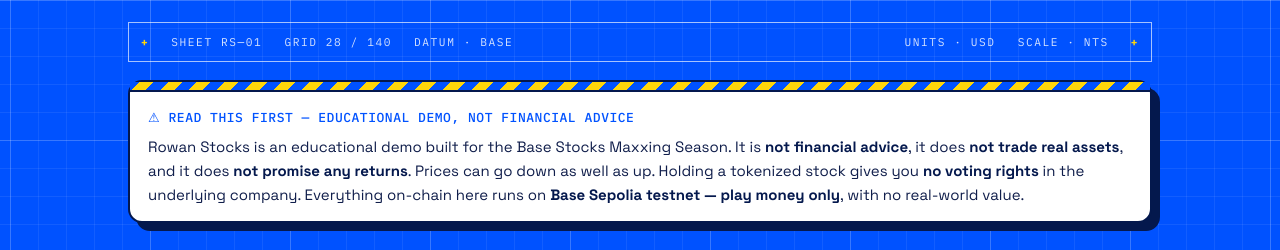
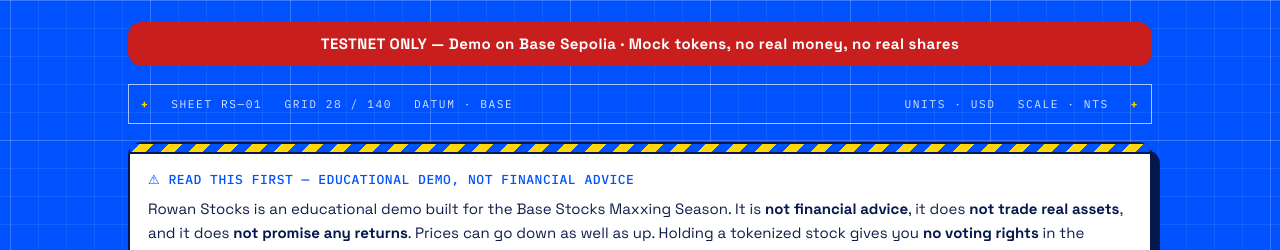
Before and after one commit to whiteholic-beep/rowan-stocks, a plain HTML site: page index.html in a window 1280 px wide. Shown: the top 250 px of the page. Drawn offline with nearby package versions, Linux system fonts and the light colour scheme; no server answers.

Commit message:
Loud red TESTNET headline strip on both pages
- index.html + rules.html: a full-width red strip as the first thing
  on the page — 'TESTNET ONLY — Demo on Base Sepolia · Mock tokens,
  no real money, no real shares'.
- The detailed risk banner stays as-is below it; the strip is the
  headline so nobody mistakes the demo for mainnet trading.
- No logic change; 104/104 tests pass.

```diff
--- a/index.html
+++ b/index.html
@@ -95,6 +95,15 @@
       }
       .risk p { margin: 0; color: var(--ink); font-size: 15px; line-height: 24px; }
       .risk p b { color: var(--blue-ink); }
+
+      /* ---------- Testnet headline strip: loud red, first thing on the page ---------- */
+      .testnet-strip {
+        background: #c81e1e; color: #fff;
+        font-weight: 800; text-align: center;
+        font-size: 15px; line-height: 22px; letter-spacing: 0.03em;
+        padding: 11px 14px; margin-bottom: 18px;
+        border-radius: var(--radius);
+      }
 
       /* ---------- Header: drawing title ---------- */
       header.page-head { border-bottom: 1px solid rgba(255, 255, 255, 0.6); padding-bottom: 22px; }
@@ -432,6 +441,7 @@
   </head>
   <body>
     <div class="wrap">
+      <div class="testnet-strip" role="note">TESTNET ONLY — Demo on Base Sepolia · Mock tokens, no real money, no real shares</div>
 
       <div class="coord-bar" aria-hidden="true"><span class="plus">+</span><span>Sheet RS—01</span><span>Grid 28 / 140</span><span>Datum · Base</span><span class="spacer"></span><span>Units · USD</span><span>Scale · NTS</span><span class="plus">+</span></div>
 
```
Also changed, not shown: rules.html (+10 -0 lines).
